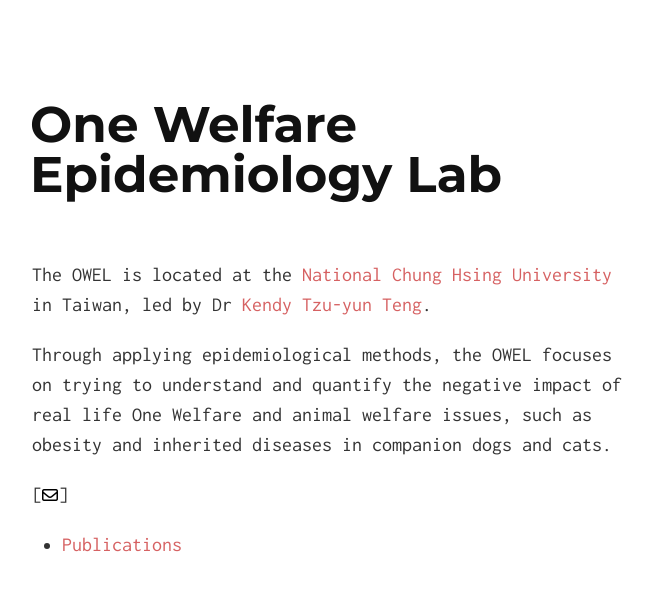
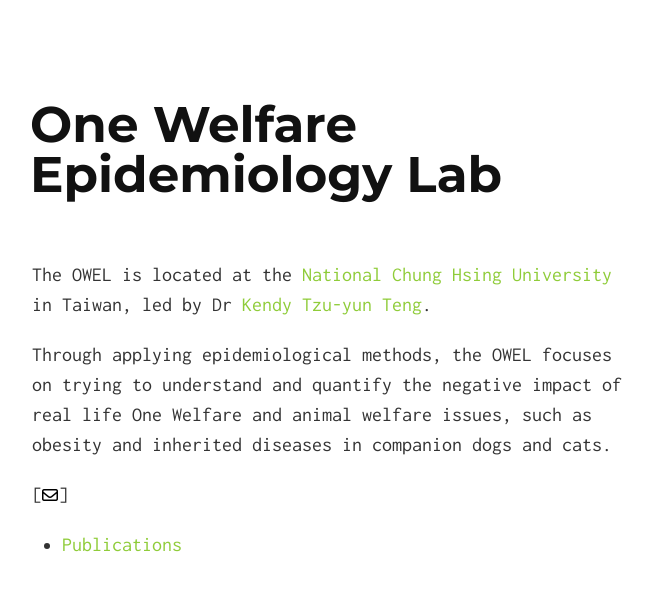
Before and after one commit to kendyteng/kendyteng.github.io, a Jekyll site: the page built from index.md, in a window 1280 px wide. Shown: the top 591 px of the page, without its empty margins (308-961 px from the left). Built offline with Jekyll 4.4.1, drawn with Linux system fonts in a browser that asks for light colours; nearby versions of some CDN libraries.

Commit message:
Update _solo.scss

```diff
--- a/_sass/_solo.scss
+++ b/_sass/_solo.scss
@@ -22,7 +22,7 @@
 }
 
 a {
-  color: #d66162; /* From http://clrs.cc (original = #0074d9) */
+  color: #8fcc39; /* From http://clrs.cc (original = #0074d9) */
   text-decoration: none;
 }
 
```
